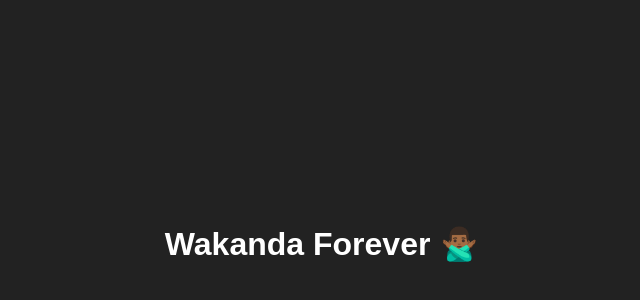
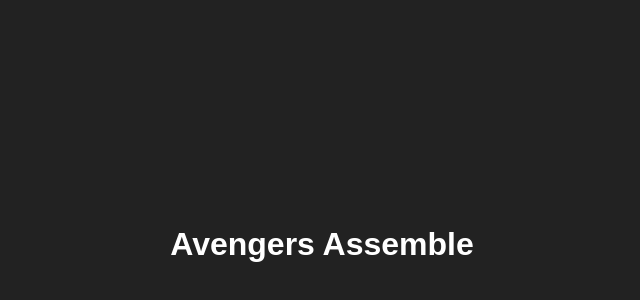
Before and after one commit to SrishneetKaur/nkp-demo-ssc-3, a plain HTML site: page apps/frontend/index.html in a window 1280 px wide. Shown: the part 164-464 px from the top of the page, without its empty margins (318-958 px from the left). Drawn offline with Linux system fonts and the light colour scheme.

Commit message:
Change header text from 'Wakanda Forever' to 'Avengers Assemble'

```diff
--- a/apps/frontend/index.html
+++ b/apps/frontend/index.html
@@ -9,6 +9,6 @@
     </style>
 </head>
 <body>
-    <h1>Wakanda Forever 🙅🏾‍♂️</h1>
+    <h1>Avengers Assemble</h1>
 </body>
 </html>
```
